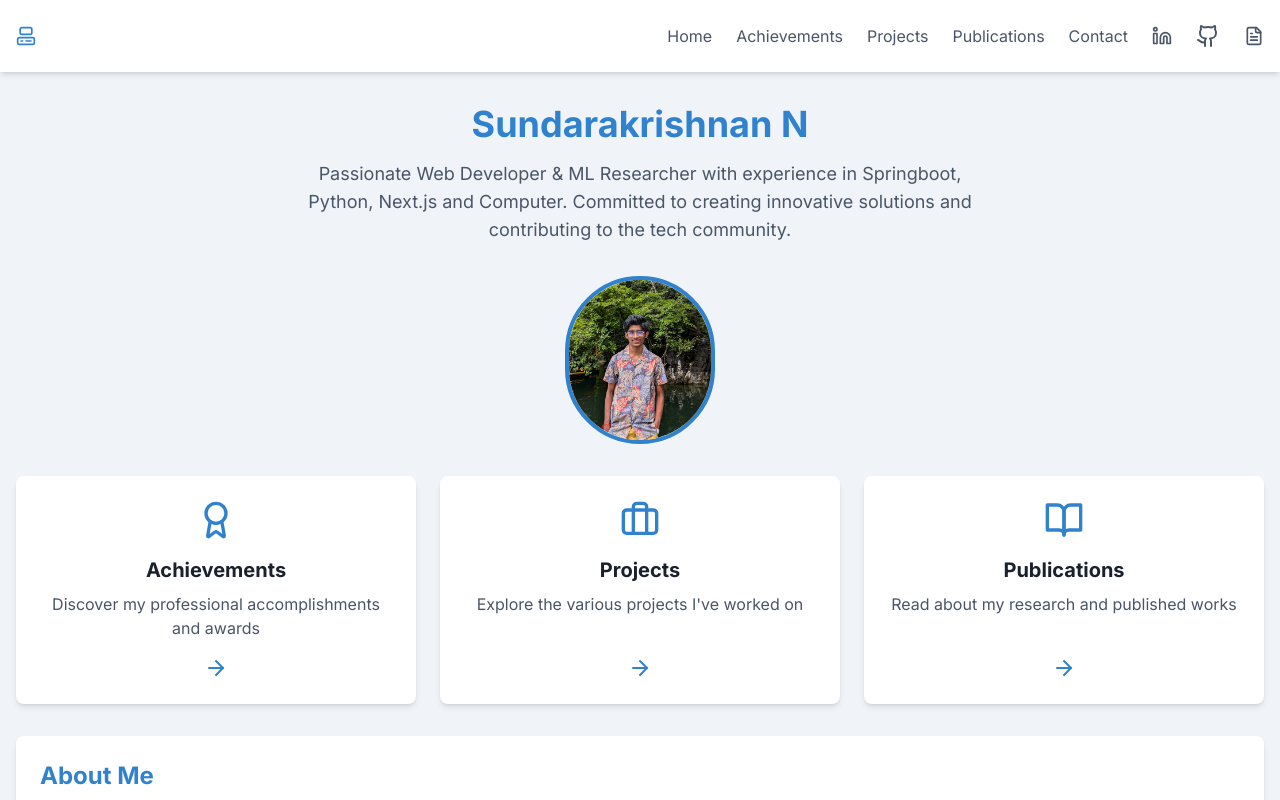
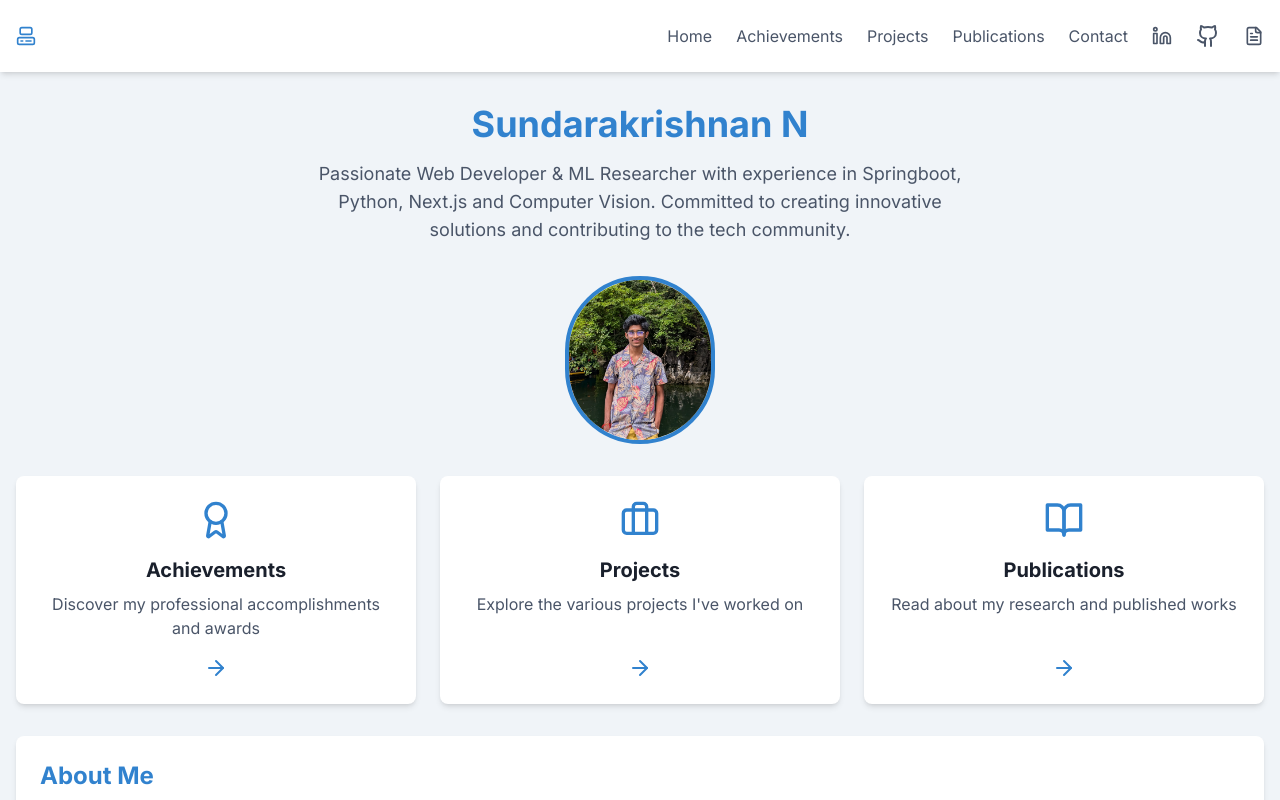
Before and after one commit to SundarakrishnanN/portfolio-website, a Next.js app: page / in a window 1280 px wide. Shown: the top 800 px of the page. Built offline with nearby package versions, Linux system fonts and the light colour scheme.

Commit message:
minor fix

```diff
--- a/app/page.tsx
+++ b/app/page.tsx
@@ -22,7 +22,7 @@ export default function Home() {
       <motion.section className="text-center space-y-4" {...fadeInUp}>
         <h1 className="text-4xl font-bold mb-4 text-[#3182CE]">Sundarakrishnan N</h1>  {/* Reduced font size */}
         <p className="text-lg text-[#4A5568] max-w-2xl mx-auto">  {/* Reduced font size */}
-          Passionate Web Developer & ML Researcher with experience in Springboot, Python, Next.js and Computer.
+          Passionate Web Developer & ML Researcher with experience in Springboot, Python, Next.js and Computer Vision.
           Committed to creating innovative solutions and contributing to the tech community.
         </p>
         <motion.div
```
